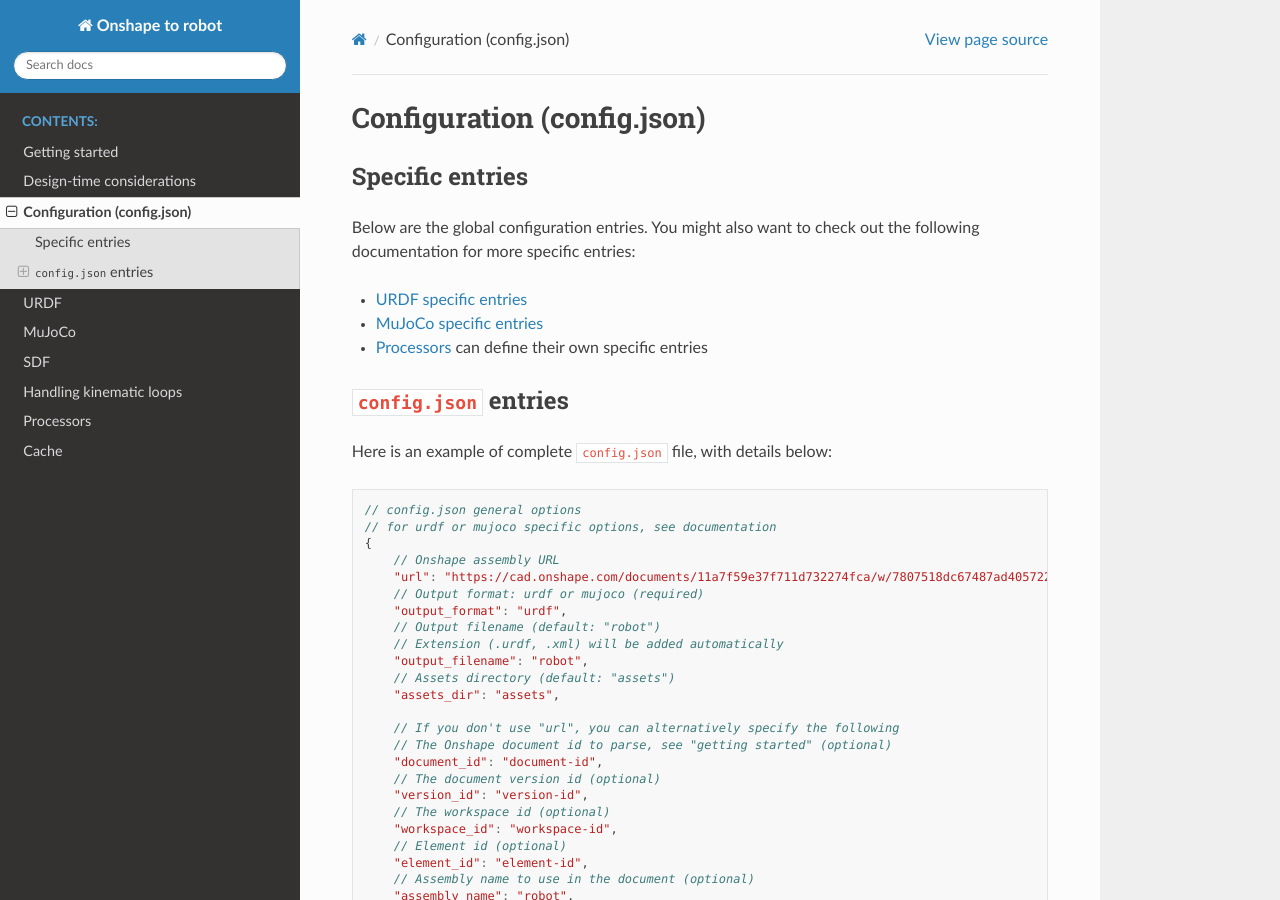
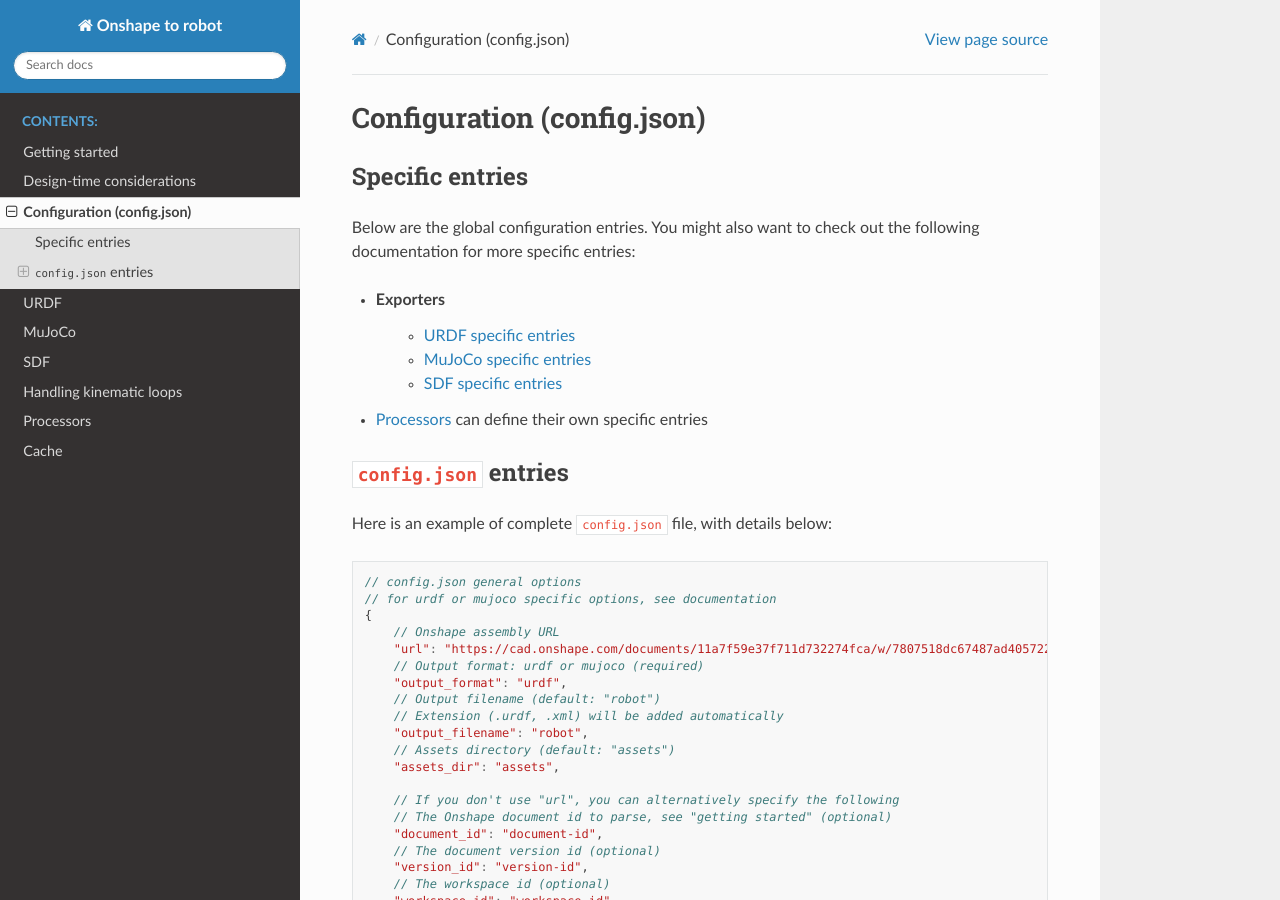
Before and after one commit to Rhoban/onshape-to-robot, a Sphinx documentation site: the page built from docs/source/config.rst, in a window 1280 px wide and 900 px high. Built offline with Sphinx 7.4.7 and the Read the Docs theme 3.1.0, drawn with Linux system fonts in a browser that asks for light colours.

Commit message:
Adding SDF config specific entries from config doc. page

```diff
--- a/docs/source/config.rst
+++ b/docs/source/config.rst
@@ -7,8 +7,10 @@ Specific entries
 Below are the global configuration entries.
 You might also want to check out the following documentation for more specific entries:
 
-* :doc:`URDF specific entries <exporter_urdf>`
-* :doc:`MuJoCo specific entries <exporter_mujoco>`
+* Exporters
+    * :doc:`URDF specific entries <exporter_urdf>`
+    * :doc:`MuJoCo specific entries <exporter_mujoco>`
+    * :doc:`SDF specific entries <exporter_sdf>`
 * :doc:`Processors <processors>` can define their own specific entries
 
 
```
